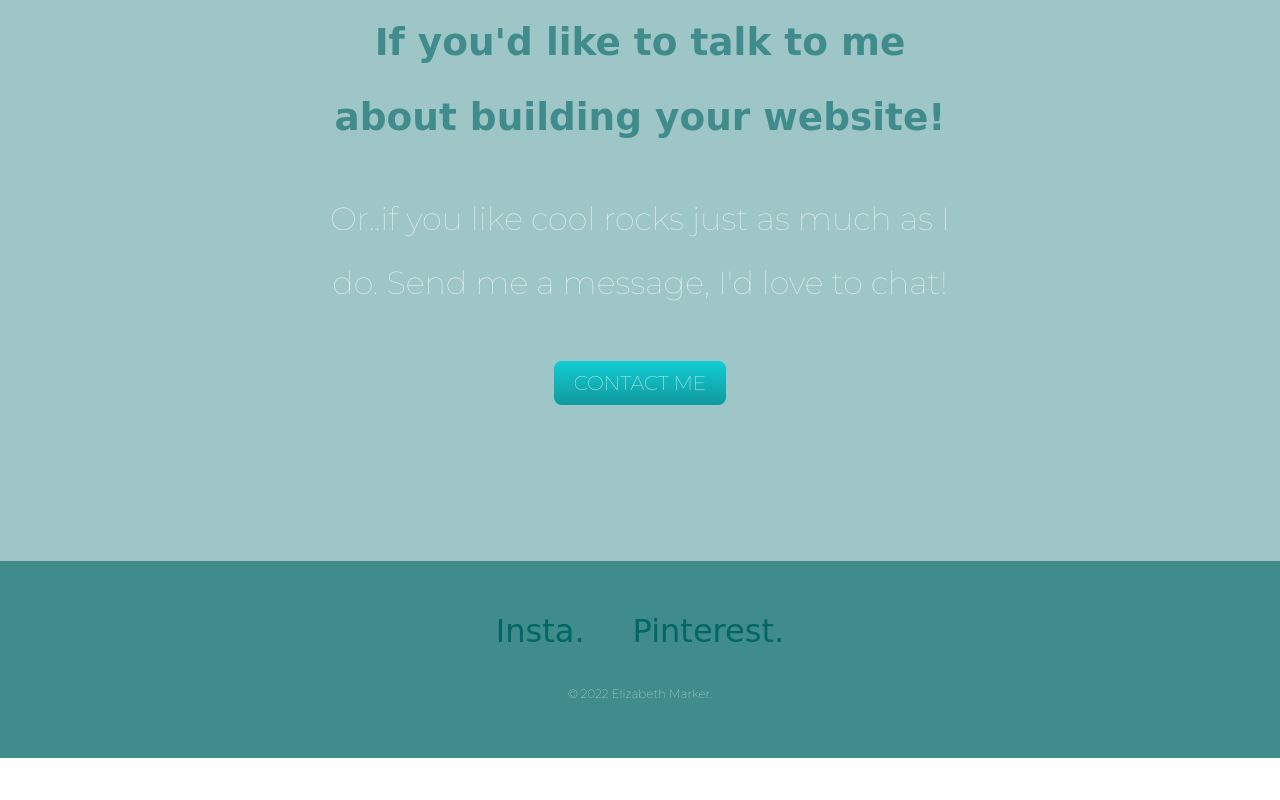
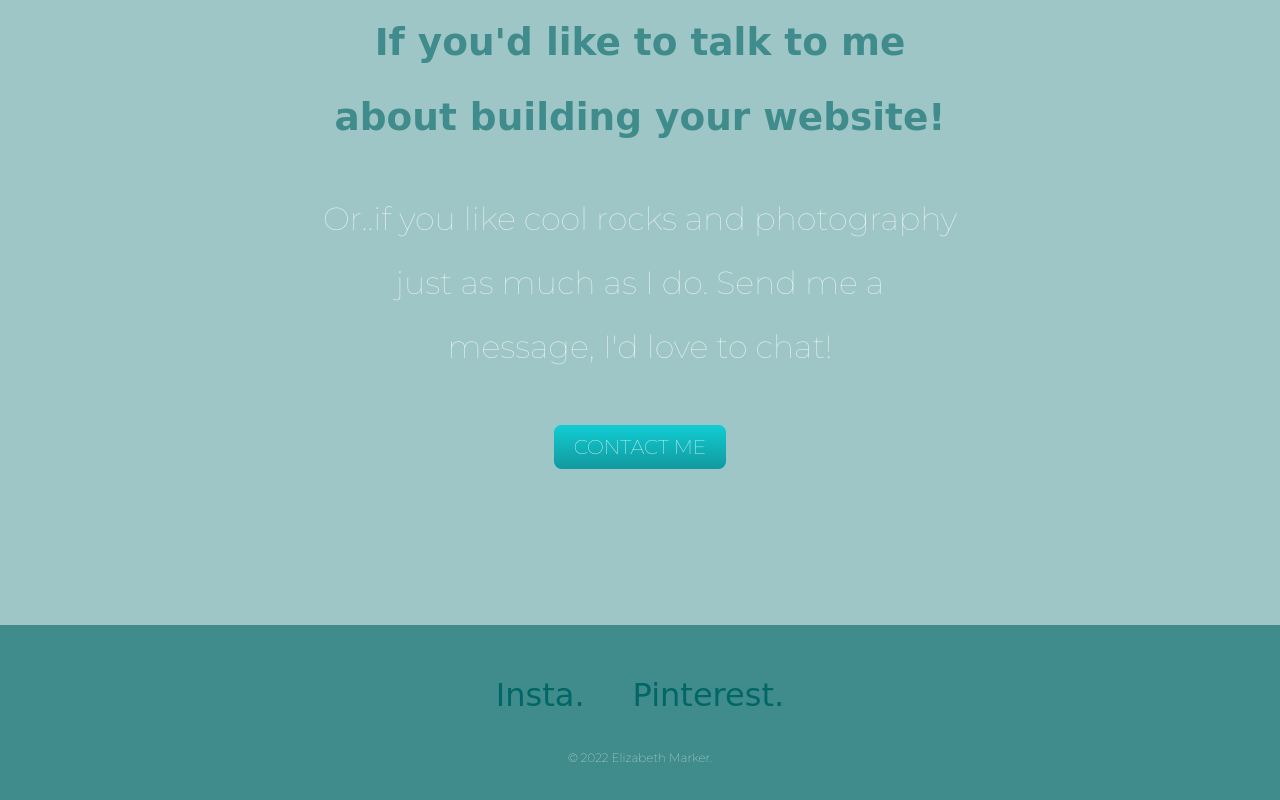
Before and after one commit to emarker314/emarker314.github.io, a plain HTML site: page index.html in a window 1280 px wide. Shown: the part 4181-4981 px from the top of the page. Before the commit the page ends 4939 px from the top, so only its background shows below. Drawn offline with Linux system fonts and the light colour scheme; a web font is replaced by a local one.

Commit message:
updated contact-me content

```diff
--- a/index.html
+++ b/index.html
@@ -47,7 +47,7 @@
     <div class="contact-me">
       <h2>Get In Touch</h2>
       <h3>If you'd like to talk to me about building your website!</h3>
-      <p>Or..if you like cool rocks just as much as I do. Send me a message, I'd love to chat!</p>
+      <p>Or..if you like cool rocks and photography just as much as I do. Send me a message, I'd love to chat!</p>
       <a class="btn" href="mailto:emarker93@gmail.com">CONTACT ME</a>
     </div>
   </div>
```
